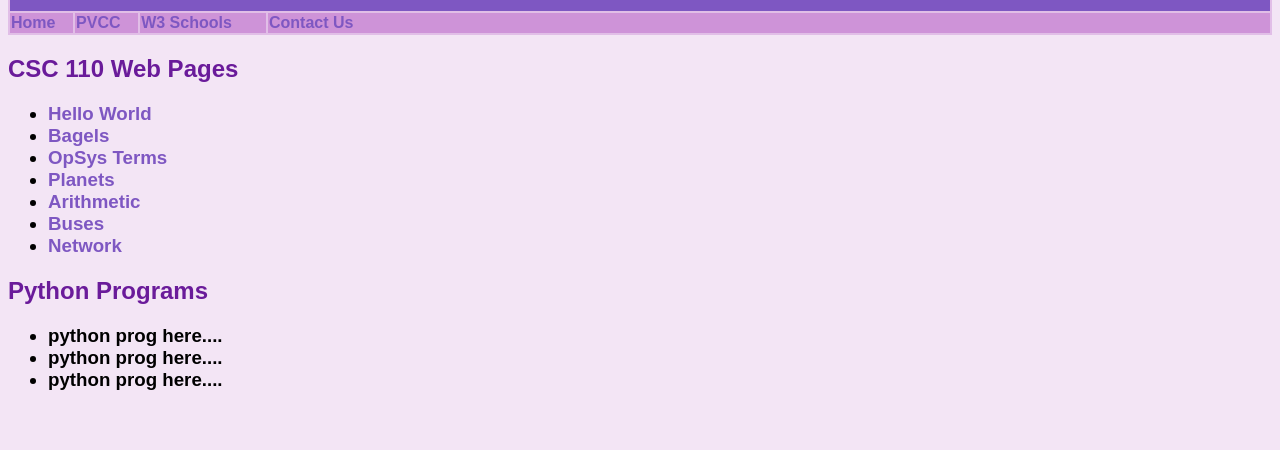
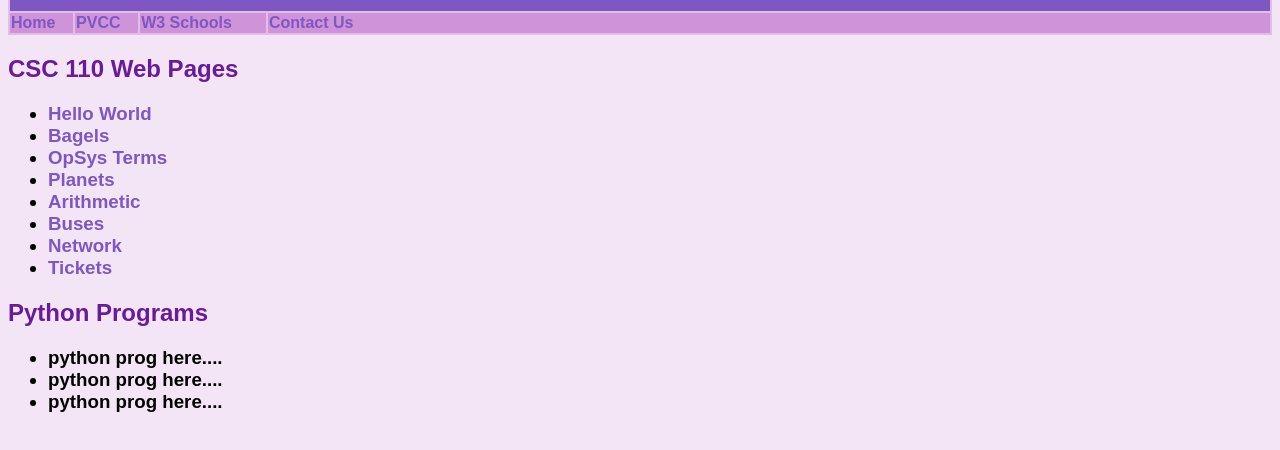
Before and after one commit to smaanaki-pvcc/smaanaki-pvcc.github.io, a plain HTML site: page index.html in a window 1280 px wide. Shown: the part 90-540 px from the top of the page. Drawn offline with Linux system fonts and the light colour scheme.

Commit message:
Update index.html

```diff
--- a/index.html
+++ b/index.html
@@ -41,6 +41,7 @@
             <li><a href= "arithmetic.html"> Arithmetic </a> </li>
             <li><a href= "buses.html"> Buses </a> </li>
             <li><a href= "network.html"> Network </a> </li>
+            <li><a href= "tickets.py"> Tickets </a> </li>
           </ul>
         </h3>
 
```
